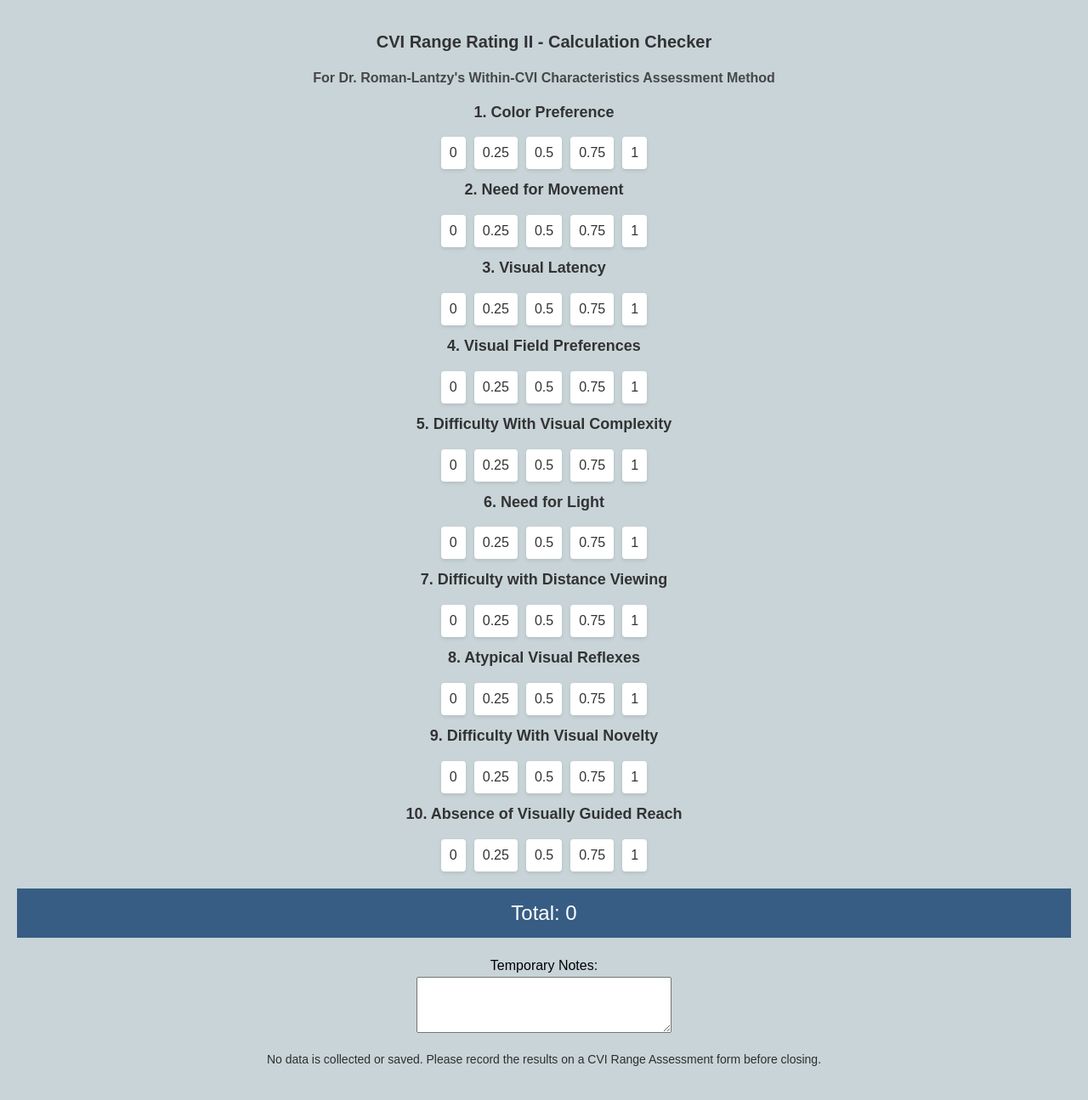
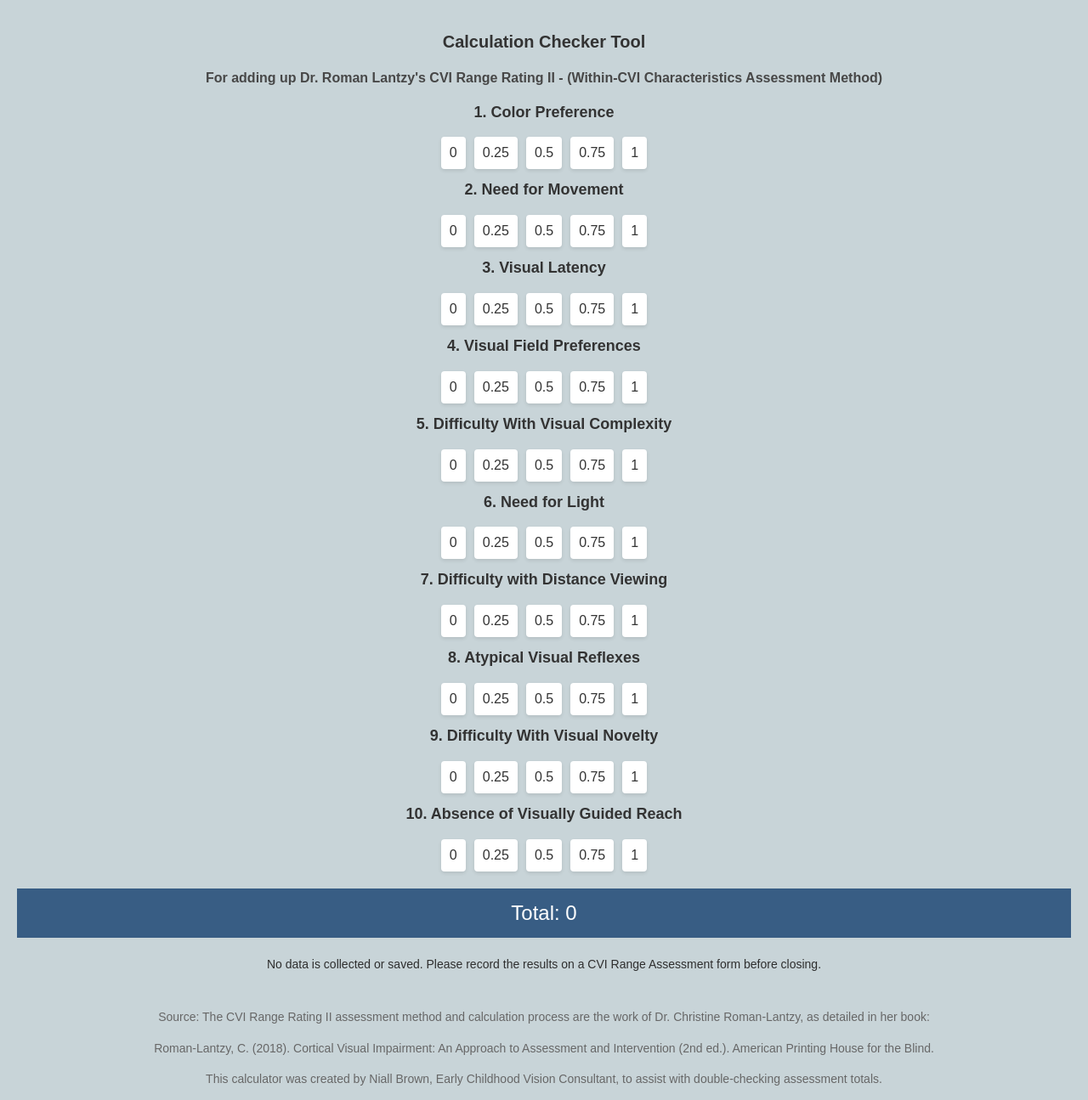
Before and after one commit to MicroSwitchers/RangeCalc, a plain HTML site: page index.html in a window 1280 px wide. Shown: the top 1295 px of the page at 85% size. Drawn offline with Linux system fonts and the light colour scheme.

Commit message:
Add files via upload

```diff
--- a/index.html
+++ b/index.html
@@ -22,21 +22,6 @@
     h2 {
       color: #474747;
       font-size: 16px;
-    }
-
-    .text-input {
-      margin-top: 20px;
-      text-align: center;
-      font-size: 16px;
-      margin-bottom: 20px;
-    }
-
-    .text-input textarea {
-      display: block;
-      margin: 0 auto;
-      width: 100%;
-      max-width: 300px;
-      box-sizing: border-box;
     }
 
     .button-grid {
@@ -101,16 +86,11 @@
   </style>
 </head>
 <body>
-  <h1>CVI Range Rating II - Calculation Checker</h1>
-  <h2>For Dr. Roman-Lantzy's Within-CVI Characteristics Assessment Method</h2>
+  <h1>Calculation Checker Tool</h1>
+  <h2>For adding up Dr. Roman Lantzy's CVI Range Rating II - (Within-CVI Characteristics Assessment Method)</h2>
 
   <div class="button-grid" id="buttonGrid"></div>
   <div class="total-display" id="totalDisplay">Total: 0</div>
-
-  <div class="text-input">
-    <label for="notes">Temporary Notes:</label><br>
-    <textarea id="notes" name="notes" rows="4"></textarea>
-  </div>
 
   <div class="datawarning">
     No data is collected or saved. Please record the results on a CVI Range Assessment form before closing.
```
